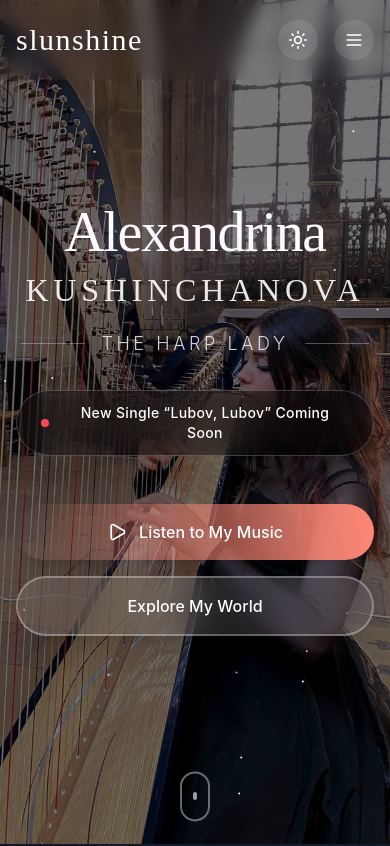
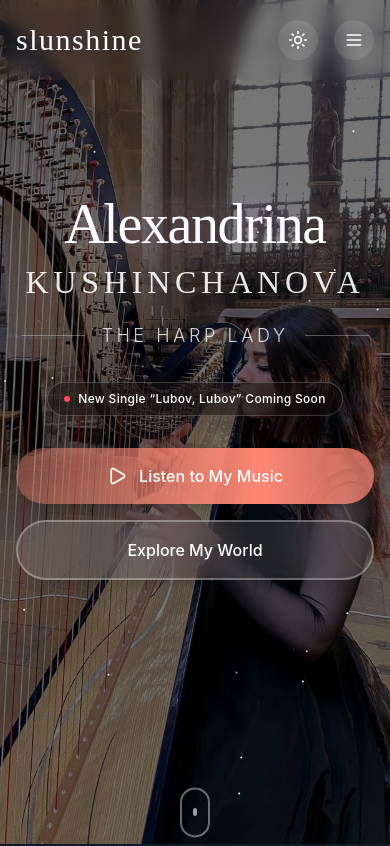
Before and after one commit to StrahilPeykov/slunshine, a Next.js app: page / in a window 390 px wide. Shown: the top 846 px of the page. Built offline with nearby package versions, Linux system fonts and the light colour scheme.

Commit message:
optimize mobile

```diff
--- a/src/app/globals.css
+++ b/src/app/globals.css
@@ -22,6 +22,12 @@
   --color-lava-glow: rgb(255 71 87);
   --color-lilac-halo: rgb(201 168 255);
   --color-coral: rgb(255 136 117);
+}
+
+/* Prevent horizontal scroll globally */
+html, body {
+  overflow-x: hidden;
+  max-width: 100vw;
 }
 
 :root {
@@ -53,6 +59,9 @@ body {
   color: rgb(var(--foreground));
   font-family: var(--font-inter);
   transition: background-color 0.3s ease, color 0.3s ease;
+  overflow-x: hidden;
+  width: 100%;
+  max-width: 100vw;
 }
 
 h1, h2, h3, h4, h5, h6 {
@@ -143,6 +152,16 @@ h1, h2, h3, h4, h5, h6 {
   to { background-position: 100% 100%; }
 }
 
+@keyframes gradient {
+  0% { background-position: 0% 50%; }
+  50% { background-position: 100% 50%; }
+  100% { background-position: 0% 50%; }
+}
+
+.animate-gradient {
+  animation: gradient 4s ease infinite;
+}
+
 [data-theme="night"] .glow-text {
   text-shadow:
     0 0 10px rgba(255, 71, 87, 0.5),
--- a/src/app/layout.tsx
+++ b/src/app/layout.tsx
@@ -33,8 +33,11 @@ export default function RootLayout({
           dangerouslySetInnerHTML={{
             __html: `
               try {
-                const theme = localStorage.getItem('theme') || 'day';
+                const theme = localStorage.getItem('theme') || 'night';
                 document.documentElement.setAttribute('data-theme', theme);
+                if (!localStorage.getItem('theme')) {
+                  localStorage.setItem('theme', 'night');
+                }
               } catch {}
             `,
           }}
--- a/src/app/page.tsx
+++ b/src/app/page.tsx
@@ -24,7 +24,7 @@ function PageContent() {
 
 export default function Home() {
   return (
-    <main className="min-h-screen bg-background transition-colors duration-500">
+    <main className="min-h-screen bg-background transition-colors duration-500 overflow-x-hidden">
       <PageContent />
     </main>
   );
--- a/src/components/providers/theme-provider.tsx
+++ b/src/components/providers/theme-provider.tsx
@@ -11,7 +11,7 @@ type ThemeContextType = {
 };
 
 const ThemeContext = createContext<ThemeContextType>({
-  theme: "day",
+  theme: "night",
   toggleTheme: () => {},
   mounted: false,
 });
@@ -23,12 +23,14 @@ export function ThemeProvider({ children }: { children: React.ReactNode }) {
   useEffect(() => {
     // Check for saved theme preference or default to 'night'
     const savedTheme = localStorage.getItem("theme") as Theme | null;
-    if (savedTheme) {
-      setTheme(savedTheme);
-      document.documentElement.setAttribute("data-theme", savedTheme);
-    } else {
-      // Default to night theme
-      document.documentElement.setAttribute("data-theme", "night");
+    const defaultTheme = savedTheme || "night";
+
+    setTheme(defaultTheme);
+    document.documentElement.setAttribute("data-theme", defaultTheme);
+
+    // Store default if none exists
+    if (!savedTheme) {
+      localStorage.setItem("theme", "night");
     }
 
     // Smooth theme transitions
--- a/src/components/sections/hero.tsx
+++ b/src/components/sections/hero.tsx
@@ -16,14 +16,16 @@ export function Hero() {
 
   return (
     <section id="home" className="relative min-h-screen flex items-center justify-center overflow-hidden">
+      {/* Prevent horizontal scroll */}
+      <div className="absolute inset-0 w-full overflow-hidden">
         {/* Background Image with strong overlay for readability */}
-      <div className="absolute inset-0 z-0">
+        <div className="absolute inset-0 z-0 w-full h-full">
           <picture>
             <source media="(max-width: 768px)" srcSet="/images/hero-church-mobile.webp" />
             <img
               src="/images/hero-church.webp"
               alt="Alexandrina playing harp"
-            className="absolute inset-0 w-full h-full object-cover"
+              className="absolute inset-0 w-full h-full object-cover object-center"
               loading="eager"
             />
           </picture>
@@ -51,8 +53,8 @@ export function Hero() {
                   key={i}
                   className="absolute w-0.5 h-0.5 rounded-full bg-white"
                   initial={{
-                  x: Math.random() * window.innerWidth,
-                  y: Math.random() * window.innerHeight,
+                    x: Math.random() * (typeof window !== 'undefined' ? window.innerWidth : 1000),
+                    y: Math.random() * (typeof window !== 'undefined' ? window.innerHeight : 1000),
                     opacity: 0
                   }}
                   animate={{
@@ -70,9 +72,10 @@ export function Hero() {
             </div>
           )}
         </div>
+      </div>
 
       {/* Content */}
-      <div className="relative z-10 container mx-auto px-4 text-center">
+      <div className="relative z-10 container mx-auto px-4 text-center w-full max-w-none">
         <motion.div
           initial={{ opacity: 0, y: 30 }}
           animate={{ opacity: 1, y: 0 }}
@@ -146,26 +149,26 @@ export function Hero() {
             initial={{ opacity: 0, y: 20 }}
             animate={{ opacity: 1, y: 0 }}
             transition={{ duration: 0.6, delay: 0.6 }}
-            className="mb-12"
+            className="mb-8"
           >
             <div className={cn(
-              "inline-flex items-center gap-3 px-6 py-3 rounded-full",
+              "inline-flex items-center gap-2 px-4 py-2 rounded-full",
               "backdrop-blur-xl border",
               theme === "night"
                 ? "bg-black/30 border-white/20 text-white"
                 : "bg-white/80 backdrop-blur-sm border-white text-midnightNavy shadow-lg"
             )}>
-              <span className="relative flex h-2 w-2">
+              <span className="relative flex h-1.5 w-1.5">
                 <span className={cn(
                   "animate-ping absolute inline-flex h-full w-full rounded-full opacity-75",
                   theme === "night" ? "bg-lavaGlow" : "bg-coral"
                 )} />
                 <span className={cn(
-                  "relative inline-flex rounded-full h-2 w-2",
+                  "relative inline-flex rounded-full h-1.5 w-1.5",
                   theme === "night" ? "bg-lavaGlow" : "bg-coral"
                 )} />
               </span>
-              <span className="text-sm font-medium tracking-wide">
+              <span className="text-xs font-medium tracking-wide">
                 New Single &ldquo;Lubov, Lubov&rdquo; Coming Soon
               </span>
             </div>
@@ -173,7 +176,7 @@ export function Hero() {
 
           {/* CTA Buttons */}
           <motion.div
-            className="flex flex-col sm:flex-row gap-4 justify-center"
+            className="flex flex-col sm:flex-row gap-4 justify-center mb-16 mt-8"
             initial={{ opacity: 0, y: 20 }}
             animate={{ opacity: 1, y: 0 }}
             transition={{ duration: 0.8, delay: 0.8 }}
@@ -221,7 +224,7 @@ export function Hero() {
       {/* Scroll Indicator */}
       <motion.a
         href="#music"
-          className="absolute left-1/2 -translate-x-1/2 bottom-8 md:bottom-10 lg:bottom-14 cursor-pointer"
+        className="absolute left-1/2 -translate-x-1/2 bottom-4 md:bottom-6 lg:bottom-8 cursor-pointer"
         animate={{ y: [0, 10, 0] }}
         transition={{ duration: 2, repeat: Infinity }}
       >
--- a/tailwind.config.ts
+++ b/tailwind.config.ts
@@ -43,6 +43,7 @@ const config: Config = {
         "ripple": "ripple 2s ease-in-out infinite",
         "float": "float 6s ease-in-out infinite",
         "glow": "glow 2s ease-in-out infinite",
+        "gradient": "gradient 4s ease infinite",
       },
       keyframes: {
         fadeIn: {
@@ -65,6 +66,11 @@ const config: Config = {
           "0%, 100%": { opacity: "0.5" },
           "50%": { opacity: "1" },
         },
+        gradient: {
+          "0%": { backgroundPosition: "0% 50%" },
+          "50%": { backgroundPosition: "100% 50%" },
+          "100%": { backgroundPosition: "0% 50%" },
+        },
       },
       backgroundImage: {
         "gradient-radial": "radial-gradient(var(--tw-gradient-stops))",
```
Lines whose indentation alone changed are shown as unchanged.
